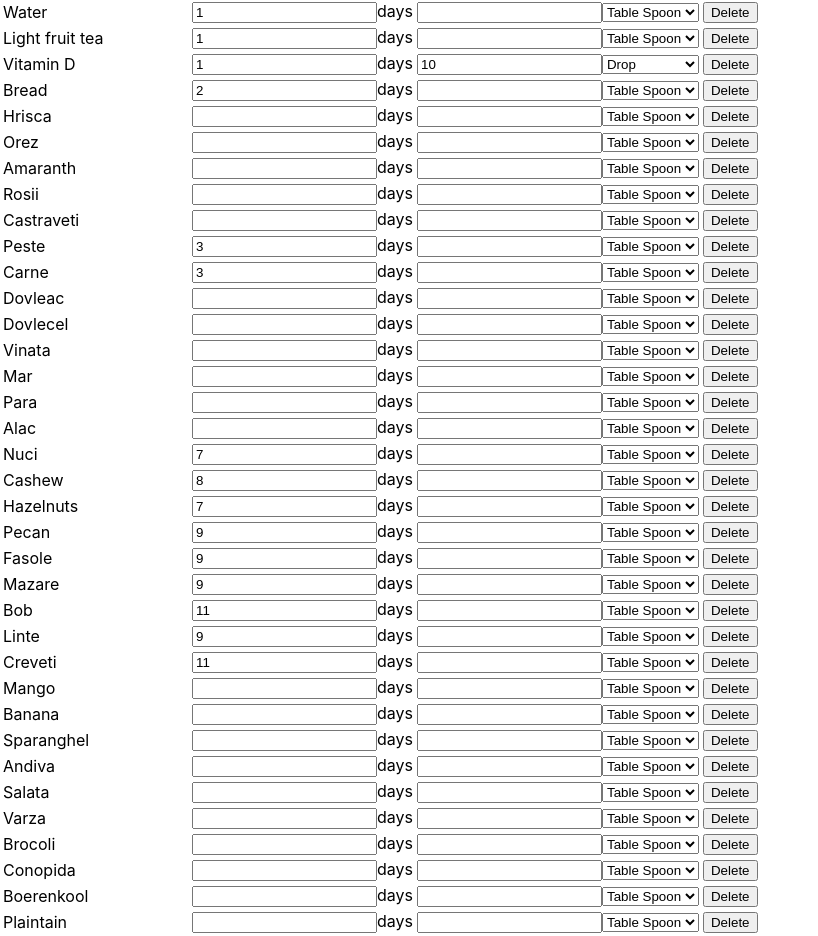
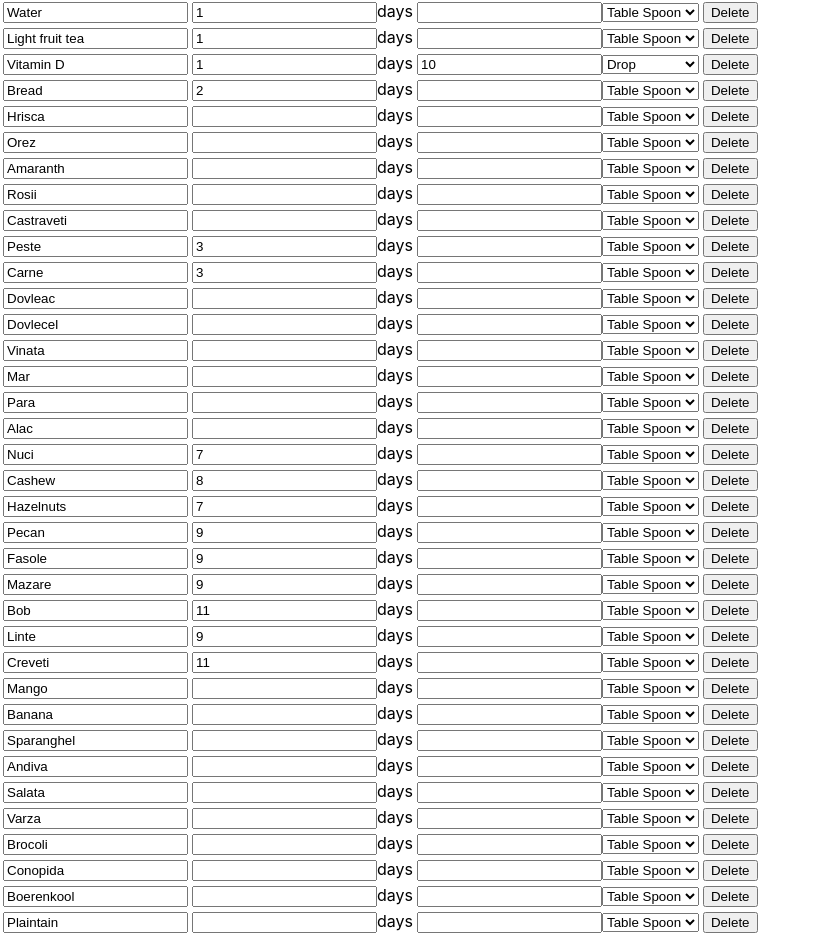
Before and after one commit to sutiialex/baby_food, a React (Create React App) app: page / in a window 1280 px wide. Shown: the part 1520-2456 px from the top of the page, without its empty margins (0-818 px from the left). Built offline with nearby package versions, Linux system fonts and the light colour scheme.

Commit message:
Added ability to change the name of the food

```diff
--- a/src/AllowedFoods.tsx
+++ b/src/AllowedFoods.tsx
@@ -1,7 +1,8 @@
 import React, {useState} from 'react';
 import {AllowedFood, PortionUnit} from "./model";
+import {randomId} from "./api";
 
-const replaceFood = (foods: AllowedFood[], food: AllowedFood) => foods.map(f => f.name === food.name ? food : f);
+const replaceFood = (foods: AllowedFood[], food: AllowedFood) => foods.map(f => f.id === food.id ? food : f);
 
 type Props = {
     foods: AllowedFood[],
@@ -10,6 +11,12 @@ type Props = {
 
 export default ({foods, onFoodsChanged}: Props) => {
     const [newFood, setNewFood] = useState<Partial<AllowedFood>>({});
+
+    const handleNameChanged = (food: AllowedFood) => (e: { target: { value: string } }) => {
+        const name = e.target.value;
+        if (name !== food.name)
+            onFoodsChanged(replaceFood(foods, {...food, name: name}));
+    };
 
     const handlePeriodChanged = (food: AllowedFood) => (e: { target: { value: string } }) => {
         const value = parseInt(e.target.value);
@@ -48,9 +55,9 @@ export default ({foods, onFoodsChanged}: Props) => {
                 </thead>
                 <tbody>
                 {foods.map(f => (
-                    <tr key={f.name}>
+                    <tr key={f.id}>
                         <td>
-                            {f.name}
+                            <input onChange={handleNameChanged(f)} value={f.name}/>
                         </td>
                         <td>
                             <input type="number" onChange={handlePeriodChanged(f)} value={f.period?.amount}/>days
@@ -100,7 +107,7 @@ export default ({foods, onFoodsChanged}: Props) => {
                                 onClick={() => {
                                     const name = newFood.name;
                                     if (name !== undefined) {
-                                        onFoodsChanged([...foods, {...newFood, name: name}]);
+                                        onFoodsChanged([...foods, {...newFood, id: randomId(), name: name}]);
                                     }
                                     setNewFood({});
                                 }}>
--- a/src/App.tsx
+++ b/src/App.tsx
@@ -23,8 +23,8 @@ function App() {
 
     return (
         <>
-            <Consumed consumed={foods.consumed} />
-            <NextFoods allowedFoods={foods.allowedFoods} consumed={foods.consumed}
+            <Consumed foodState={foods}/>
+            <NextFoods foodState={foods}
                        onConsumeAdd={(e: ConsumeEvent) => setFoods({...foods, consumed: [...foods?.consumed, e]})}/>
             <AllowedFoods foods={foods.allowedFoods} onFoodsChanged={(newAllowedFoods: AllowedFood[]) => {
                 setFoods({...foods, allowedFoods: newAllowedFoods});
--- a/src/Consumed.tsx
+++ b/src/Consumed.tsx
@@ -1,7 +1,9 @@
 import React from 'react';
-import {ConsumeEvent} from "./model";
+import {FoodId, FoodState} from "./model";
 
-export default ({consumed}: { consumed: ConsumeEvent[] }) => {
+export default ({foodState: {consumed, allowedFoods}}: { foodState: FoodState }) => {
+    const findFoodById = (foodId: FoodId) => allowedFoods.find(f => f.id === foodId)?.name;
+
     return (
         <>
             <h1>Consumed:</h1>
@@ -14,8 +16,8 @@ export default ({consumed}: { consumed: ConsumeEvent[] }) => {
                 </thead>
                 <tbody>
                 {
-                    consumed.reverse().map(c => (<tr key={c.food}>
-                        <td>{c.food}</td>
+                    consumed.reverse().map(c => (<tr key={c.date.toDateString() + c.foodId}>
+                        <td>{findFoodById(c.foodId)}</td>
                         <td>{c.date.toDateString()}</td>
                     </tr>))
                 }
--- a/src/NextFoods.tsx
+++ b/src/NextFoods.tsx
@@ -1,15 +1,12 @@
 import React from 'react';
-import {AllowedFood, ConsumeEvent} from "./model";
+import {ConsumeEvent, FoodState} from "./model";
 
-export default ({allowedFoods, consumed, onConsumeAdd}: { allowedFoods: AllowedFood[], consumed: ConsumeEvent[], onConsumeAdd: (e: ConsumeEvent) => void }) => {
+export default ({foodState: {allowedFoods, consumed}, onConsumeAdd}: { foodState: FoodState, onConsumeAdd: (e: ConsumeEvent) => void }) => {
     const consumedReverse = consumed.reverse();
 
     const foodsWithLastConsumed = allowedFoods.map(f => {
-        const lastConsumed: Date = consumedReverse.find(e => e.food === f.name)?.date || new Date(2020, 1, 1);
-        console.log(lastConsumed.toDateString());
-        console.log(new Date().getTime());
+        const lastConsumed: Date = consumedReverse.find(e => e.foodId === f.id)?.date || new Date(2020, 1, 1);
         const daysNotConsumed = Math.floor((new Date().getTime() - lastConsumed.getTime()) / 86400000);
-        console.log(daysNotConsumed);
         const daysOverdue = f.period !== undefined && daysNotConsumed > f.period.amount ? daysNotConsumed - f.period.amount : undefined;
 
         return {
@@ -42,13 +39,13 @@ export default ({allowedFoods, consumed, onConsumeAdd}: { allowedFoods: AllowedF
                 </thead>
                 <tbody>
                 {
-                    sortedFoods.map(f => (<tr key={f.name}>
+                    sortedFoods.map(f => (<tr key={f.id}>
                         <td>{f.name}</td>
                         <td>{f.daysOverdue}</td>
                         <td>{f.daysNotConsumed}</td>
                         <td>
                             <button onClick={() => {
-                                onConsumeAdd({food: f.name, date: new Date()})
+                                onConsumeAdd({foodId: f.id, date: new Date()})
                             }}>Consumed today
                             </button>
                         </td>
--- a/src/api.ts
+++ b/src/api.ts
@@ -1,51 +1,59 @@
 import {FoodState} from "./model";
+
+
+export const randomId = () => Math.random();
 
 let foodState: FoodState = {
     allowedFoods: [
-        {name: "Pindakaas", period: {amount: 7, unit: "Day"}, portion: {amount: 7, unit: "Table Spoon"}},
-        {name: "Egg", period: {amount: 7, unit: "Day"}, portion: {amount: 7, unit: "Table Spoon"}},
-        {name: "Water", period: {amount: 1, unit: "Day"}},
-        {name: "Light fruit tea", period: {amount: 1, unit: "Day"}},
-        {name: "Vitamin D", period: {amount: 1, unit: "Day"}, portion: {amount: 10, unit: "Drop"}},
-        {name: "Bread", period: {amount: 2, unit: "Day"}},
-        {name: "Hrisca"},
-        {name: "Orez"},
-        {name: "Amaranth"},
-        {name: "Rosii"},
-        {name: "Castraveti"},
-        {name: "Peste", period: {amount: 3, unit: "Day"}},
-        {name: "Carne", period: {amount: 3, unit: "Day"}},
-        {name: "Dovleac"},
-        {name: "Dovlecel"},
-        {name: "Vinata"},
-        {name: "Mar"},
-        {name: "Para"},
-        {name: "Alac"},
-        {name: "Nuci", period: {amount: 7, unit: "Day"}},
-        {name: "Cashew", period: {amount: 8, unit: "Day"}},
-        {name: "Hazelnuts", period: {amount: 7, unit: "Day"}},
-        {name: "Pecan", period: {amount: 9, unit: "Day"}},
-        {name: "Fasole", period: {amount: 9, unit: "Day"}},
-        {name: "Mazare", period: {amount: 9, unit: "Day"}},
-        {name: "Bob", period: {amount: 11, unit: "Day"}},
-        {name: "Linte", period: {amount: 9, unit: "Day"}},
-        {name: "Creveti", period: {amount: 11, unit: "Day"}},
-        {name: "Mango"},
-        {name: "Banana"},
-        {name: "Sparanghel"},
-        {name: "Andiva"},
-        {name: "Salata"},
-        {name: "Varza"},
-        {name: "Brocoli"},
-        {name: "Conopida"},
-        {name: "Boerenkool"},
-        {name: "Plaintain"},
-        {name: "Casava"},
-        {name: "Capsuni"},
-        {name: "Zmeura"},
-        {name: "Plumbs"},
-        {name: "Melon"},
-        {name: "Cottage cheese"}
+        {
+            id: randomId(),
+            name: "Pindakaas",
+            period: {amount: 7, unit: "Day"},
+            portion: {amount: 7, unit: "Table Spoon"}
+        },
+        {id: randomId(), name: "Egg", period: {amount: 7, unit: "Day"}, portion: {amount: 7, unit: "Table Spoon"}},
+        {id: randomId(), name: "Water", period: {amount: 1, unit: "Day"}},
+        {id: randomId(), name: "Light fruit tea", period: {amount: 1, unit: "Day"}},
+        {id: randomId(), name: "Vitamin D", period: {amount: 1, unit: "Day"}, portion: {amount: 10, unit: "Drop"}},
+        {id: randomId(), name: "Bread", period: {amount: 2, unit: "Day"}},
+        {id: randomId(), name: "Hrisca"},
+        {id: randomId(), name: "Orez"},
+        {id: randomId(), name: "Amaranth"},
+        {id: randomId(), name: "Rosii"},
+        {id: randomId(), name: "Castraveti"},
+        {id: randomId(), name: "Peste", period: {amount: 3, unit: "Day"}},
+        {id: randomId(), name: "Carne", period: {amount: 3, unit: "Day"}},
+        {id: randomId(), name: "Dovleac"},
+        {id: randomId(), name: "Dovlecel"},
+        {id: randomId(), name: "Vinata"},
+        {id: randomId(), name: "Mar"},
+        {id: randomId(), name: "Para"},
+        {id: randomId(), name: "Alac"},
+        {id: randomId(), name: "Nuci", period: {amount: 7, unit: "Day"}},
+        {id: randomId(), name: "Cashew", period: {amount: 8, unit: "Day"}},
+        {id: randomId(), name: "Hazelnuts", period: {amount: 7, unit: "Day"}},
+        {id: randomId(), name: "Pecan", period: {amount: 9, unit: "Day"}},
+        {id: randomId(), name: "Fasole", period: {amount: 9, unit: "Day"}},
+        {id: randomId(), name: "Mazare", period: {amount: 9, unit: "Day"}},
+        {id: randomId(), name: "Bob", period: {amount: 11, unit: "Day"}},
+        {id: randomId(), name: "Linte", period: {amount: 9, unit: "Day"}},
+        {id: randomId(), name: "Creveti", period: {amount: 11, unit: "Day"}},
+        {id: randomId(), name: "Mango"},
+        {id: randomId(), name: "Banana"},
+        {id: randomId(), name: "Sparanghel"},
+        {id: randomId(), name: "Andiva"},
+        {id: randomId(), name: "Salata"},
+        {id: randomId(), name: "Varza"},
+        {id: randomId(), name: "Brocoli"},
+        {id: randomId(), name: "Conopida"},
+        {id: randomId(), name: "Boerenkool"},
+        {id: randomId(), name: "Plaintain"},
+        {id: randomId(), name: "Casava"},
+        {id: randomId(), name: "Capsuni"},
+        {id: randomId(), name: "Zmeura"},
+        {id: randomId(), name: "Plumbs"},
+        {id: randomId(), name: "Melon"},
+        {id: randomId(), name: "Cottage cheese"}
     ],
     consumed: []
 
--- a/src/model.ts
+++ b/src/model.ts
@@ -10,7 +10,10 @@ type Period = {
     unit: 'Day'
 }
 
+export type FoodId = number;
+
 export type AllowedFood = {
+    id: FoodId;
     name: string;
     period?: Period;
     portion?: Portion;
@@ -18,7 +21,7 @@ export type AllowedFood = {
 
 export type ConsumeEvent = {
     date: Date;
-    food: string;
+    foodId: FoodId;
 }
 
 export type FoodState = {
```
